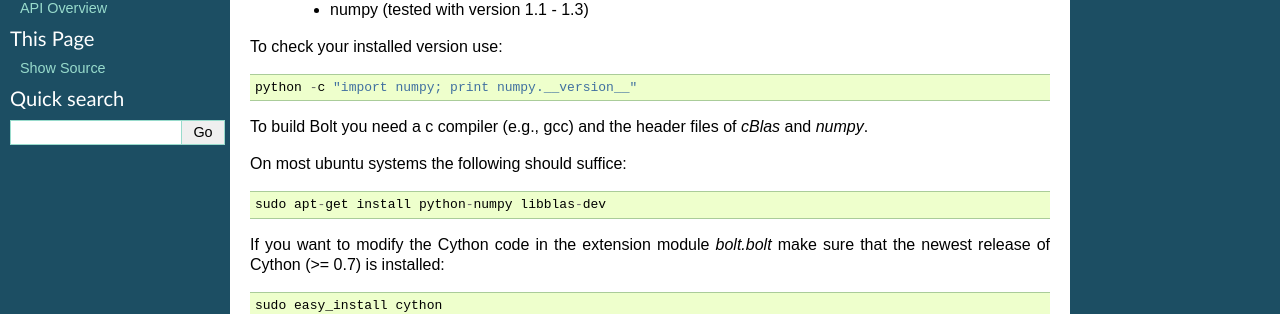
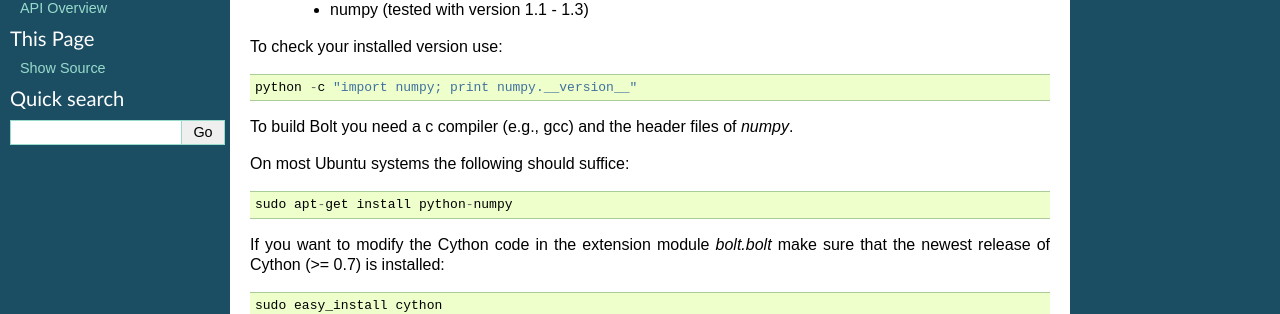
Before and after one commit to pprett/bolt, a Sphinx documentation site: the page built from doc/install.rst, in a window 1280 px wide. Shown: the part 388-702 px from the top of the page. Built offline with Sphinx 7.4.7, drawn with Linux system fonts in a browser that asks for light colours; formulas are drawn with MathJax 3; the version number is read from the project's files by our own code.

Commit message:
cblas requirement removed.

```diff
--- a/doc/install.rst
+++ b/doc/install.rst
@@ -19,11 +19,11 @@
 
   python -c "import numpy; print numpy.__version__"
 
-To build Bolt you need a c compiler (e.g., gcc) and the header files of `cBlas` and `numpy`.
+To build Bolt you need a c compiler (e.g., gcc) and the header files of `numpy`.
 
-On most ubuntu systems the following should suffice::
+On most Ubuntu systems the following should suffice::
 
-  sudo apt-get install python-numpy libblas-dev
+  sudo apt-get install python-numpy
 
 If you want to modify the Cython code in the extension module `bolt.bolt` make sure that the newest release of Cython (>= 0.7) is installed::
 
--- a/setup.py
+++ b/setup.py
@@ -11,14 +11,12 @@
     ext_modules = [Extension("bolt/trainer/sgd", ["bolt/trainer/sgd.c"],
                              include_dirs=['/usr/include/',numpy_path],
                              extra_link_args=["-O3"],
-                             library_dirs=['/usr/lib','/usr/local/lib',],
-                             libraries=["cblas"],
+                             library_dirs=['/usr/lib',],
                              extra_compile_args=["-O3","-g"],),
                    Extension("bolt/trainer/avgperceptron", ["bolt/trainer/avgperceptron.c"],
                              include_dirs=['/usr/include/',numpy_path],
                              extra_link_args=["-O3"],
-                             library_dirs=['/usr/lib','/usr/local/lib',],
-                             libraries=["cblas"],
+                             library_dirs=['/usr/lib',],#'/usr/local/lib',],
                              extra_compile_args=["-O3","-g"],),
 
                    ],
```
Also changed, not shown: 1 other file.
